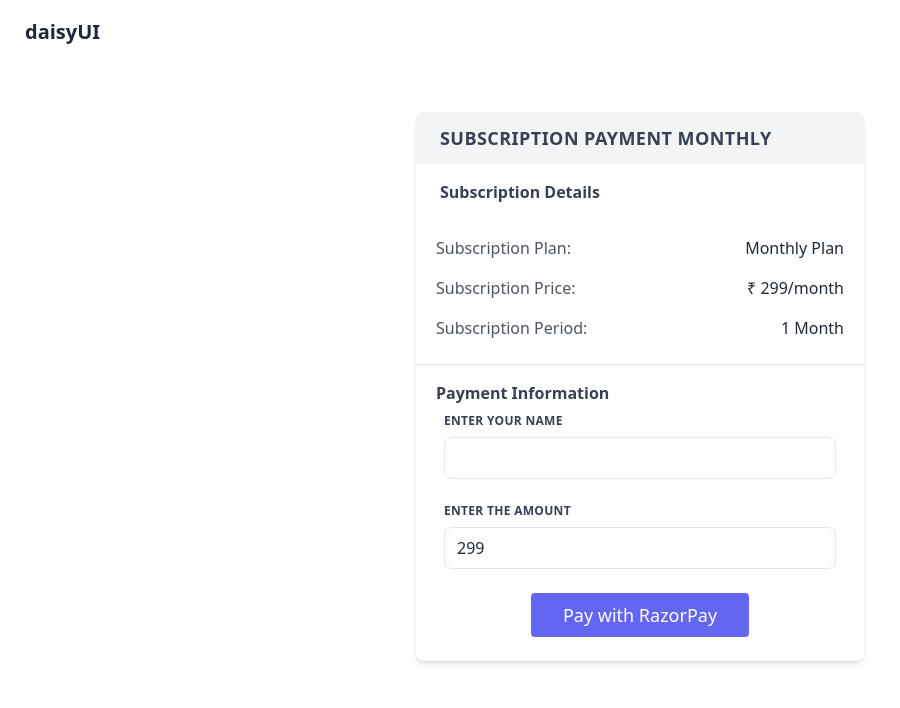
After one commit to mathaisjustin/smartPark, a Django app: page /subscription/ in a window 1280 px wide. The commit adds this page. Shown: the top 708 px of the page, without its empty margins (0-900 px from the left). Run offline with Django 4.2, Linux system fonts and the light colour scheme; some libraries are stand-ins or nearby versions.

Commit message:
created subscription page

```diff
--- a/smartPark/settings.py
+++ b/smartPark/settings.py
@@ -121,3 +121,7 @@
 # https://docs.djangoproject.com/en/4.1/ref/settings/#default-auto-field
 
 DEFAULT_AUTO_FIELD = 'django.db.models.BigAutoField'
+
+KEY = "rzp_test_XHGmRIczlc1NSe"
+
+SECRET = "DFGObQ52tiEM3KP2wPDqDY56"
--- a/smartPark/urls.py
+++ b/smartPark/urls.py
@@ -34,4 +34,7 @@
     re_path(r'^feedback/', views.feedback, name="feedback"),
     re_path(r'^signup/', views.signUp, name="signup"),
     re_path(r'^postsignup/', views.postsignup, name="postsignup"),
+    re_path(r'^subscription/', views.subscription),
+    re_path(r'^postsubscription/', views.subscription, name="postsubscription"),
+    re_path(r'^paymentsuccess/', views.successpayment),
 ]
--- a/smartPark/views.py
+++ b/smartPark/views.py
@@ -1,6 +1,8 @@
 from django.shortcuts import render
 import pyrebase
 from django.contrib import auth
+import razorpay
+from django.conf import settings
 
 config = {
     'apiKey': "AIzaSyBl-5DPtTBMXwC6eOxDP1K19wLSANBhkeg",
@@ -114,12 +116,6 @@
         zip = database.child("users").child(a).child(
             'userdetails').child(i).child('zip').get().val()
 
-    # print(fname, lname, uname, pno, add, city, state, zip, e)
-
-    # print(info)
-
-    # fname = database.child("users").child(a).child('userdetails').get().val()
-    # print({"fname": fname})
     return render(request, "profile.html", {"fname": fname, "lname": lname, "uname": uname, "pno": pno, "add": add, "city": city, "state": state, "zip": zip, "e": e})
 
 
@@ -137,51 +133,12 @@
 
 
 def postprofile(request):
-    import time
-    from datetime import datetime, timezone
-    import pytz
-
-    tz = pytz.timezone('Asia/Kolkata')
-    time_now = datetime.now(timezone.utc).astimezone(tz)
-    millis = int(time.mktime(time_now.timetuple()))
-    # print("mili"+str(millis))
-
-    state = request.POST.get('state')
-    fname = request.POST.get('fname')
-    lname = request.POST.get('lname')
-    bio = request.POST.get('bio')
-    # print(str(state), str(fname), str(lname), str(bio))
-
-    # work = request.POST.get('work')
-    # progress = request.POST.get('progress')
     try:
         idtoken = request.session['uid']
         a = authe.get_account_info(idtoken)
         a = a['users']
         a = a[0]
         a = a['localId']
-        print(str(a))
-        # print("users "+str(user))
-        print("info "+str(a))
-        data = {
-            "state": state,
-            "fname": fname,
-            "lname": lname,
-            "bio": bio
-        }
-
-        # data = {
-        #     "work": work,
-        #     "progress": progress
-        # }
-
-        database.child('users').child(a).child(
-            'profile').child(millis).set(data, idtoken)
-
-        # print("data = "+str(data))
-        # database.child('users').child(a).child('report').child('milis').set(data)
-        # database.child('users').child(a).child('report').child('milis').set(data)
-        # database.child("users").update(data, user['localId']['report'])
         return render(request, "welcome.html")
     except KeyError:
         message = "Oops! User Logged Out. Please Sign In Again."
@@ -232,4 +189,16 @@
     database.child('users').child(a).child(
         'userdetails').child(millis).set(data, idtoken)
 
-    return render(request, "welcome.html")
+    return render(request, "subscription.html")
+
+
+def subscription(request):
+    return render(request, "subscription.html")
+
+
+def postsubscription(request):
+    name = request.POST.get('name')
+
+
+def successpayment(request):
+    return render(request, "successpayment.html")
--- /dev/null
+++ b/templates/subscription.html
@@ -0,0 +1,92 @@
+<!DOCTYPE html>
+<html lang="en">
+
+<head>
+    <meta charset="UTF-8">
+    <meta http-equiv="X-UA-Compatible" content="IE=edge">
+    <meta name="viewport" content="width=device-width, initial-scale=1.0">
+    <title>Subscription</title>
+    <link href="https://cdn.jsdelivr.net/npm/daisyui@2.51.5/dist/full.css" rel="stylesheet" type="text/css" />
+    <script src="https://cdn.tailwindcss.com"></script>
+</head>
+
+<body>
+
+{% include "components/navbarSign.html" %}
+
+<div class="container mx-auto py-12">
+    <div class="max-w-md mx-auto bg-white rounded-lg shadow-md overflow-hidden">
+        <div class="bg-gray-100 text-gray-700 text-lg font-semibold py-3 px-6 uppercase tracking-wide">
+            Subscription Payment Monthly
+        </div>
+
+        <div class="px-6 py-4">
+            <div class="text-gray-700 font-bold mb-2">
+                Subscription Details
+            </div>
+        </div>
+
+        <div class="flex justify-between py-2 px-5" >
+            <div class="text-gray-600">
+                Subscription Plan:
+            </div>
+            <div class="text-gray-800">
+                Monthly Plan
+            </div>
+        </div>
+
+        <div class="flex justify-between py-2 px-5">
+            <div class="text-gray-600">
+                Subscription Price:
+            </div>
+            <div class="text-gray-800">
+                &#x20B9 299/month
+            </div>
+        </div>
+
+        <div class="flex justify-between py-2 px-5">
+            <div class="text-gray-600">
+                Subscription Period:
+            </div>
+            <div class="text-gray-800">
+                1 Month
+            </div>
+        </div>
+
+        <hr class="my-4">
+
+        <div class="text-gray-700 font-bold mb-2 px-5">
+            Payment Information
+        </div>
+
+        <form action="/postsubscription/" method="post">
+            <div class="flex flex-wrap -mx-3 mb-6">
+                <div class="w-full px-10">
+                    <div>
+                        <label class="block uppercase tracking-wide text-gray-700 text-xs font-bold mb-2" for="first-name">Enter your Name</label>
+                        <input class="border rounded-lg py-2 px-3 w-full" type="text" name="name" id="name"
+                        required>
+                      </div>
+                </div>
+            </div>
+            <div class="flex flex-wrap -mx-3 mb-6">
+                <div class="w-full px-10">
+                    <div>
+                        <label class="block uppercase tracking-wide text-gray-700 text-xs font-bold mb-2" for="first-name">Enter the Amount</label>
+                        <input class="border rounded-lg py-2 px-3 w-full" type="text" value="299" placeholder="299" name="amount" id="amount" readonly>
+                    </div>
+                </div>
+            </div>
+            <div class="flex flex-wrap -mx-3 mb-6">
+                <div class="w-full px-10">
+                    <div>
+                        <button class="flex mx-auto text-white bg-indigo-500 border-0 py-2 px-8 focus:outline-none hover:bg-indigo-600 rounded text-lg" id="rzp-button1">Pay with RazorPay</button>
+                    </div>
+                </div>
+            </div>
+        </form>
+    </div>
+</div>
+</body>
+
+</html>
```
Also changed, not shown: templates/profile.html (+35 -4 lines), templates/successpayment.html (added, +23 -0 lines), templates/userdetails.html (+8 -8 lines), db.sqlite3.
